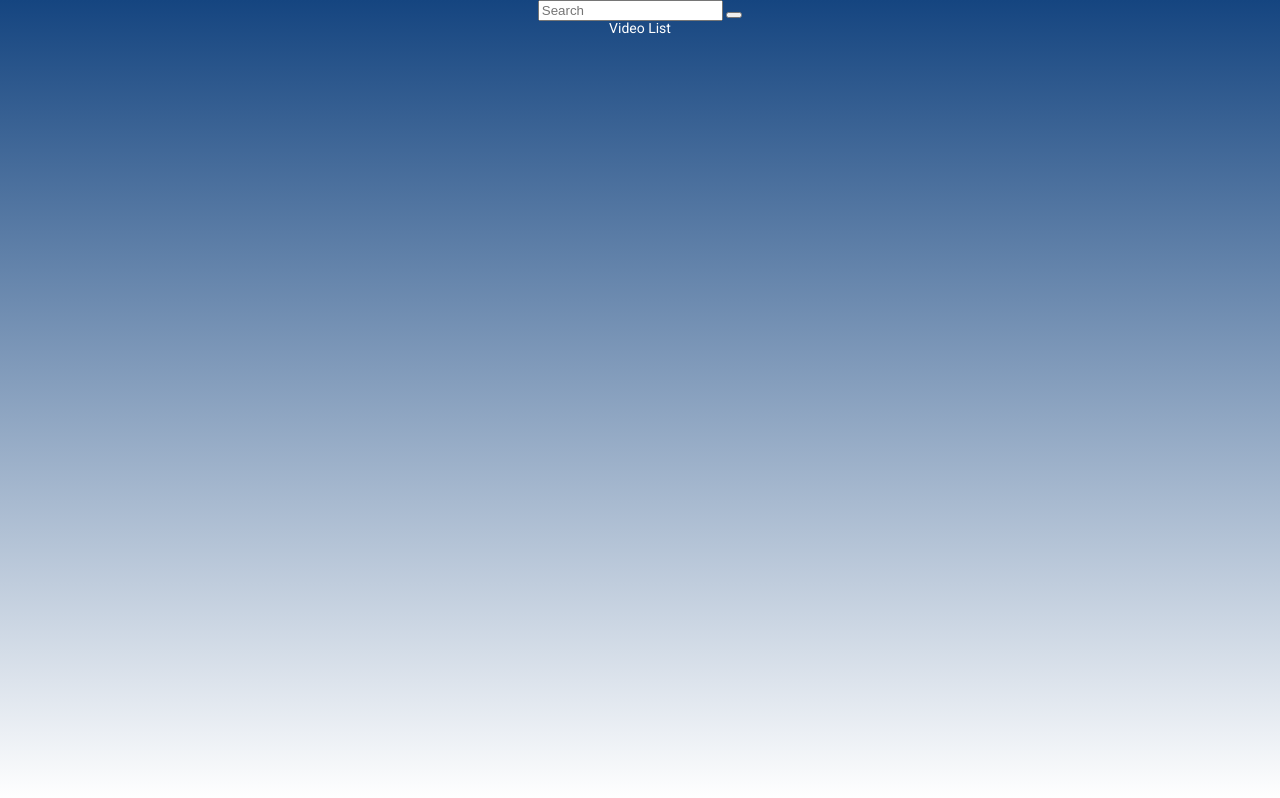
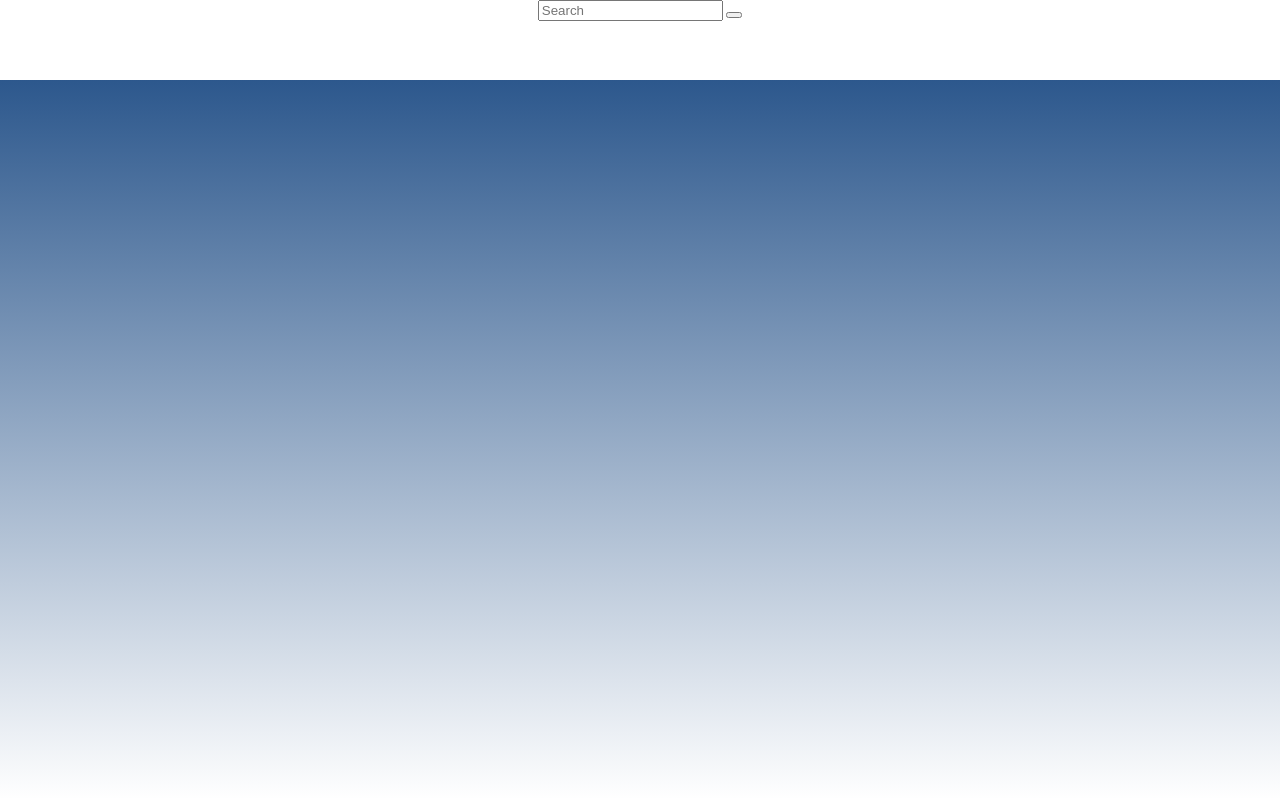
Before and after one commit to JethroTiago/video-list, a plain HTML site: page index.html in a window 1280 px wide. Drawn offline with Linux system fonts and the light colour scheme.

Commit message:
Added initial styles to the header

```diff
--- a/assets/css/styles.css
+++ b/assets/css/styles.css
@@ -19,3 +19,15 @@ body {
     text-align: center;
     width: 100%;
 }
+
+/* HEADER STYLES */
+
+.heading {
+    background-color: var(--white);
+    position: fixed;
+    top: 0;
+    height: 80px;
+    width: 100%;
+    padding: 0 25px;
+    z-index: 2;
+}
```
